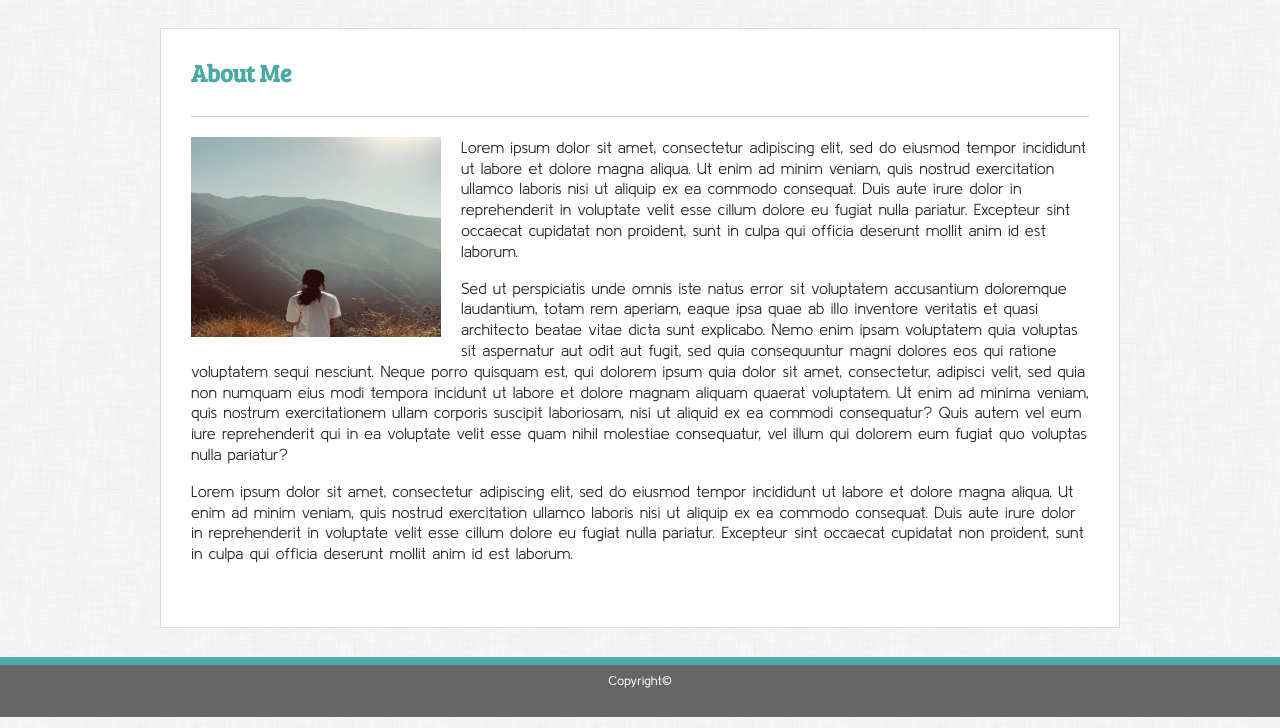
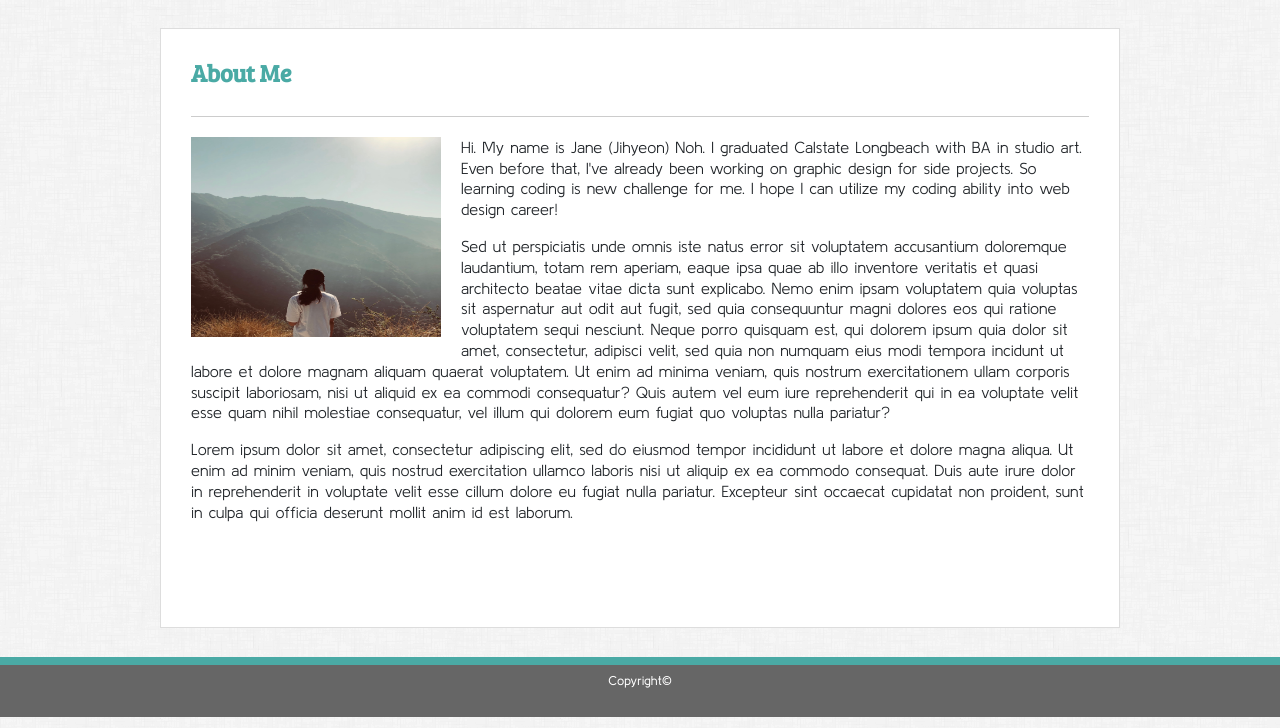
Before and after one commit to jihyeonoh12/week2_hw_portfolio, a plain HTML site: page index.html in a window 1280 px wide. Shown: the part 83-811 px from the top of the page. Drawn offline with nearby package versions, Linux system fonts and the light colour scheme.

Commit message:
2nd upload

```diff
--- a/index.html
+++ b/index.html
@@ -76,7 +76,7 @@
                         <img src="images/Hiking-at-Sierra-Madre.jpg" alt="my photo" class="my_photo">
                         <div class="p_group">
                         <p>
-                                Lorem ipsum dolor sit amet, consectetur adipiscing elit, sed do eiusmod tempor incididunt ut labore et dolore magna aliqua. Ut enim ad minim veniam, quis nostrud exercitation ullamco laboris nisi ut aliquip ex ea commodo consequat. Duis aute irure dolor in reprehenderit in voluptate velit esse cillum dolore eu fugiat nulla pariatur. Excepteur sint occaecat cupidatat non proident, sunt in culpa qui officia deserunt mollit anim id est laborum.
+                            Hi. My name is Jane (Jihyeon) Noh. I graduated Calstate Longbeach with BA in studio art. Even before that, I've already been working on graphic design for side projects. So learning coding is new challenge for me. I hope I can utilize my coding ability into web design career!
 
                         </p>
                         <p>
```
